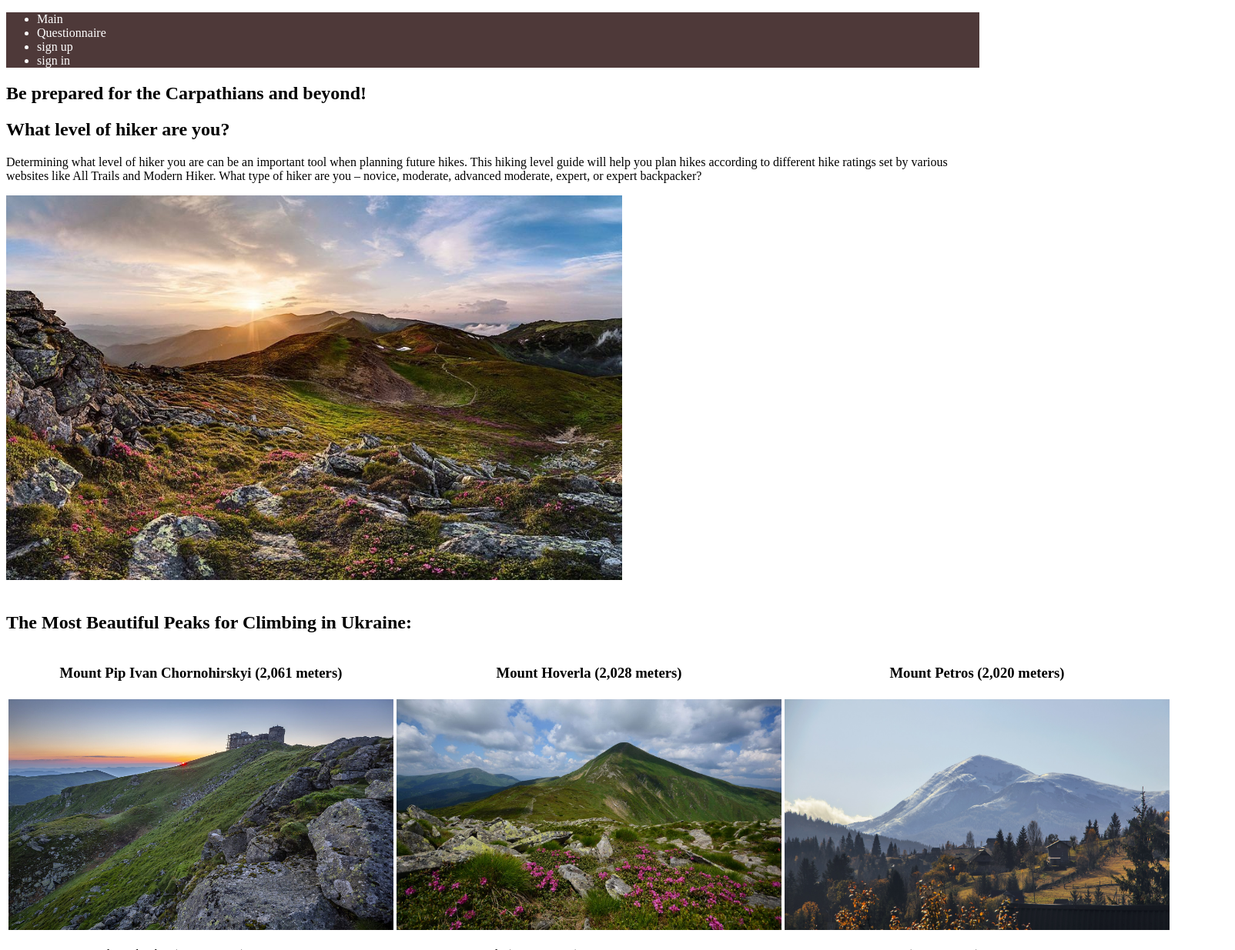
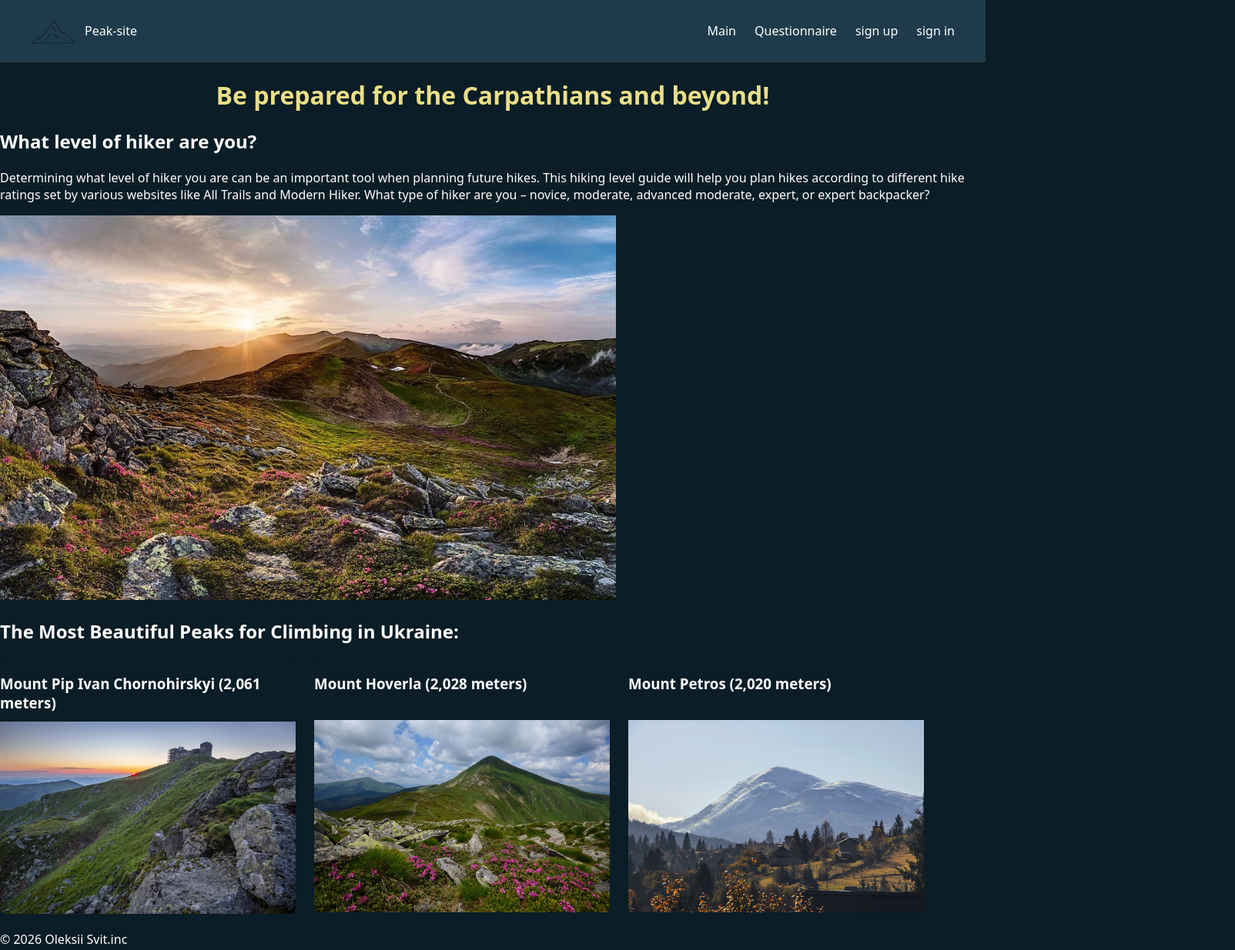
Before and after one commit to svitailoaljosha123-oss/myfirs.project, a plain HTML site: page index.html in a window 1280 px wide. Shown: the top 1235 px of the page at 77% size, 1604 px wide, since content can reach past the window. Drawn offline with Linux system fonts and the light colour scheme.

Commit message:
Add files via upload

```diff
--- a/index.html
+++ b/index.html
@@ -9,9 +9,8 @@
     <meta charset="UTF-8">
 
     <meta name="viewport" content="width=device-width, initial-scale=1.0">
-    <link rel="stylesheet" href="styles/style.css">
-
-    <title>Document</title>
+    <link rel="stylesheet" href="style.css">
+    <title>Carpathians</title>
 
 </head>
 
@@ -19,11 +18,14 @@
 
 <body>
 
-    <header></header>
-
-    <nav>
-
-        <ul>
+    <header class="header">
+        <div class="inheader">
+      <div class="logo">
+      <img src="media/logo.png" alt="logo">
+      Peak-site
+      </div>
+    <nav class="nav">
+     <ul >
 
       <li><a href="index.html">Main</a></li>
 
@@ -34,29 +36,24 @@
       <li><a href="sign in.html">sign in</a></li>
 
      </ul>
+    </nav>
+</div>
+</header>
 
-    </nav>
+<div class="txt">
+  <h1>Be prepared for the Carpathians and beyond!</h1>
+</div>
+
+
+    <section class="s1">
+
+        <article>
+
+            <h2>What level of  hiker are you?</h2>
 
 
 
-    <section>
-        <h1>Be prepared for the Carpathians and beyond!</h1>
-    </section>
-
-
-
-    <section>
-
-        <article>
-
-            <h2>What level of hiker are you?</h2>
-
-
-
-            <p>Determining what level of hiker you are can be an important tool when planning future hikes. This hiking
-                level guide will help you plan hikes according to different hike ratings set by various websites like
-                All Trails and Modern Hiker. What type of hiker are you – novice, moderate, advanced moderate, expert,
-                or expert backpacker? </p>
+            <p>Determining what level of hiker you are can be an important tool when planning future hikes. This hiking level guide will help you plan hikes according to different hike ratings set by various websites like All Trails and Modern Hiker. What type of hiker are you – novice, moderate, advanced moderate, expert, or expert backpacker? </p>
 
 
 
@@ -70,46 +67,28 @@
 
     <section>
 
-        <article>
-            <br>
       <h2>The Most Beautiful Peaks for Climbing in Ukraine:</h2>
-            <table>
-                <tr>
-                    <th>
+<div class="peaks-container">
+
+
+    <article class="pc">
       <h3>Mount Pip Ivan Chornohirskyi (2,061 meters)</h3>
-                    </th>
-                    <th>
-                        <h3>Mount Hoverla (2,028 meters)</h3>
-                    </th>
-                    <th>
-                        <h3>Mount Petros (2,020 meters)</h3>
-                    </th>
-                </tr>
-                <tr>
-                    <td><img src="media/img.2.jpg" alt="Mount Pip Ivan Chornohirskyi" width="500" height="300"></td>
-                    <td><img src="media/img.3.jpeg" alt="Mount Hoverla" width="500" height="300"></td>
-                    <td><img src="media/img.4.jpg" width="500" height="300"> </td>
-                </tr>
-            </table>
-
+      <img src="media/img.2.jpg" alt="Mount Pip Ivan Chornohirskyi">
     </article>
 
+    <article class="pc">
+      <h3>Mount Hoverla (2,028 meters)</h3>
+      <img src="media/img.3.jpeg" alt="Mount Hoverla">
+    </article>
+
+
+    <article class="pc">
+      <h3>Mount Petros (2,020 meters)</h3>
+      <img src="media/img.4.jpg" alt="Mount Petros">
+    </article>
+  </div>
 </section>
 
-    <div class="container">
-        <div class="row-element">
-            Mount Pip Ivan Chornohirskyi (2,061 meters)
-            <img src="media/img.2.jpg" alt="Mount Pip Ivan Chornohirskyi" width="500" height="300">
-        </div>
-        <div class="row-element">
-            Mount Hoverla (2,028 meters)
-            <img src="media/img.3.jpeg" alt="Mount Hoverla" width="500" height="300">
-        </div>
-        <div class="row-element">
-            Mount Petros (2,020 meters)
-            <img src="media/img.4.jpg" width="500" height="300">
-        </div>
-    </div>
 
 
     <footer>
--- /dev/null
+++ b/style.css
@@ -0,0 +1,96 @@
+.header {
+    width: 100%;
+    background-color: #1f3b4b;
+    box-sizing: border-box;
+
+}
+.inheader{
+  display: flex;
+  justify-content: space-between ;
+  align-items: center;
+  max-width: 1200px;
+  margin: 0 auto;
+  padding: 20px 24px;
+
+
+}
+
+.logo{
+    display: flex;
+    align-items: center;
+    gap:10px;
+    color: #ffffff;
+    font-family: system-ui;
+}
+.header img{
+    mix-blend-mode: multiply;
+    width: 60px;
+    height: auto;
+    display: block;
+}
+.nav{
+    margin-left: auto;
+}
+.nav ul{
+display: flex;
+gap: 24px;
+list-style: none;
+margin: 0;
+padding:0px;
+}
+.nav a{
+    color: #ffffff;
+    text-decoration: none;
+    font-family: system-ui,
+}
+.txt{
+
+    text-align: center;
+    color: #e9df89;
+    font-family: :Georgia;
+    background:  #0B1D26;
+}
+.s1{
+    text-align: left;
+    color:#ffffff
+
+}
+.s1 img{
+    ;
+}
+.peaks-container {
+    display: grid;
+    grid-template-columns: repeat(3, 1fr);
+    gap: 24px;
+    max-width: 1200px;
+
+}
+
+
+
+.pc {
+  display: flex;
+  flex-direction: column;
+  background: #0B1D26;
+  border-radius: 8px;
+  overflow: hidden;
+}
+.pc img {
+  width: 100%;
+  height: 250px;
+  object-fit: cover;
+  display: block;
+}
+.pc h3 {
+  min-height: 48px;
+  margin-bottom: 12px;
+}
+
+
+
+body{
+    color: #ffffff;
+    margin:0;
+    background:#0B1D26;
+    font-family: system-ui;
+}
```
Also changed, not shown: media/logo.png (added). Lines whose indentation alone changed are shown as unchanged.
